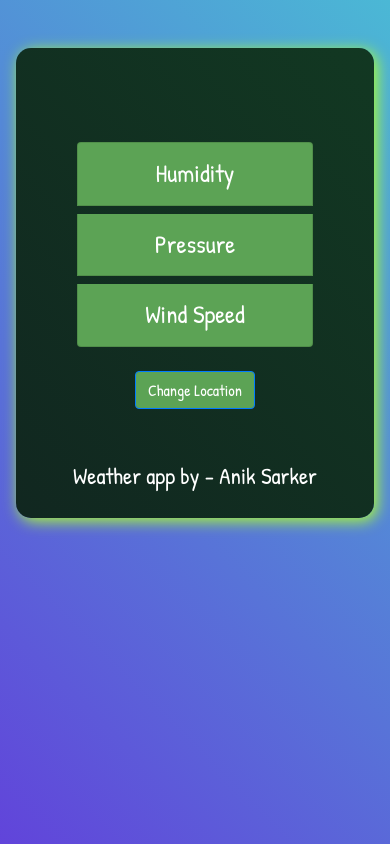
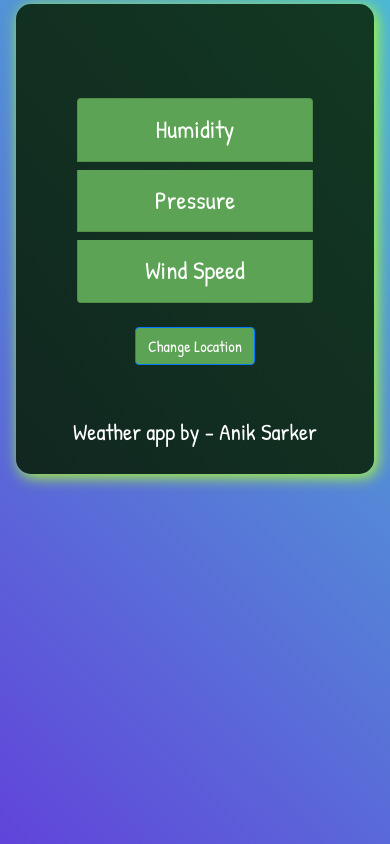
Before and after one commit to anik1612/weather-app-by-vanilla-js, a plain HTML site: page index.html in a window 390 px wide. Drawn offline with nearby package versions, Linux system fonts and the light colour scheme; no server answers.

Commit message:
small device card margin top reduce

```diff
--- a/index.html
+++ b/index.html
@@ -19,7 +19,7 @@
 
 <body>
     <div class="row weather-container mx-0">
-        <div class="weather-report-card col-md-6 col-11 mx-auto mt-5">
+        <div class="weather-report-card col-md-6 col-11 mx-auto mt-md-5 mt-1">
             <div class="weather-report-header text-center">
                 <h3 id="w-location"  class="text-white"></h3>
                 <h3 id="w-country"  class="text-white"></h3>
```
